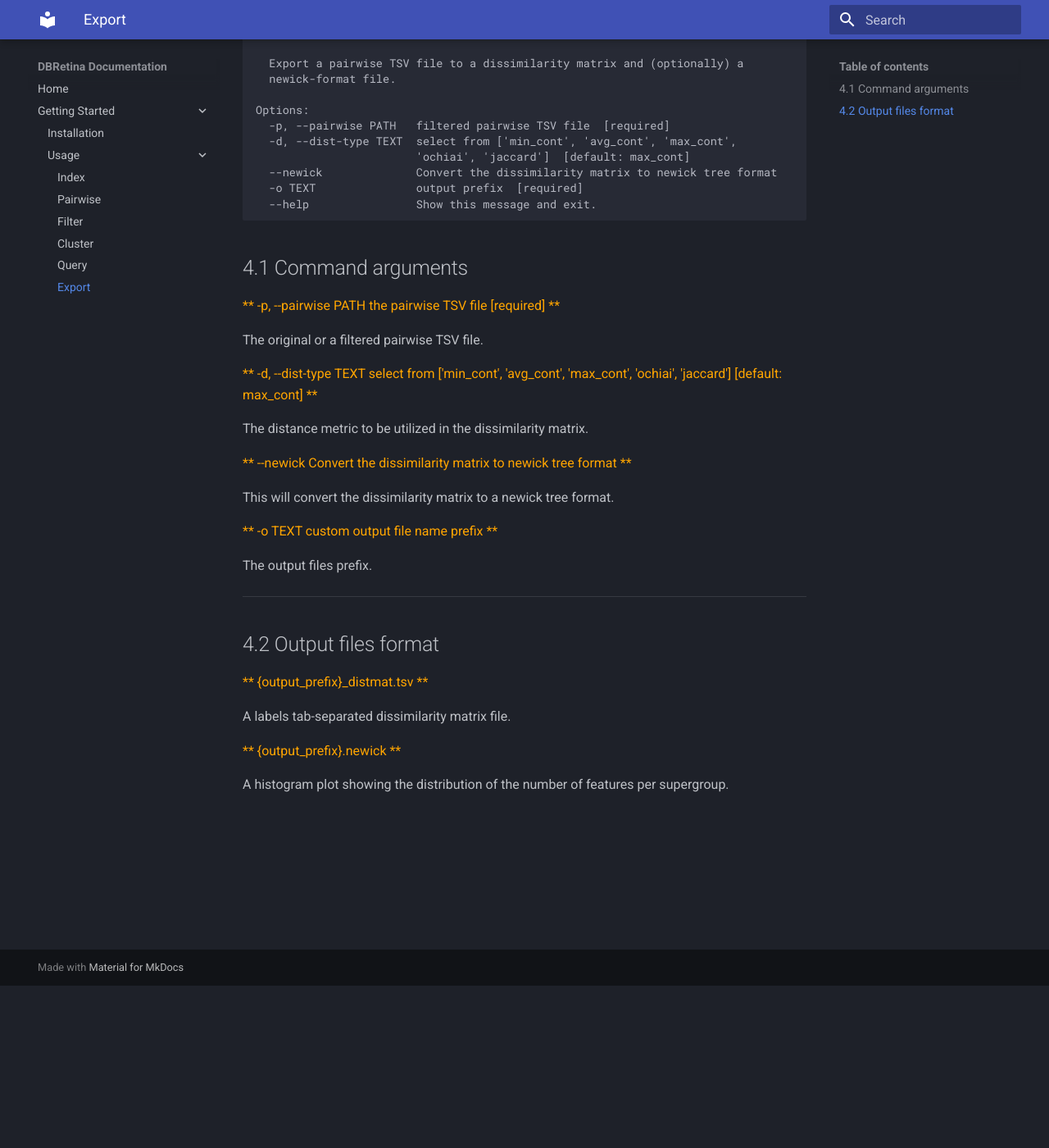
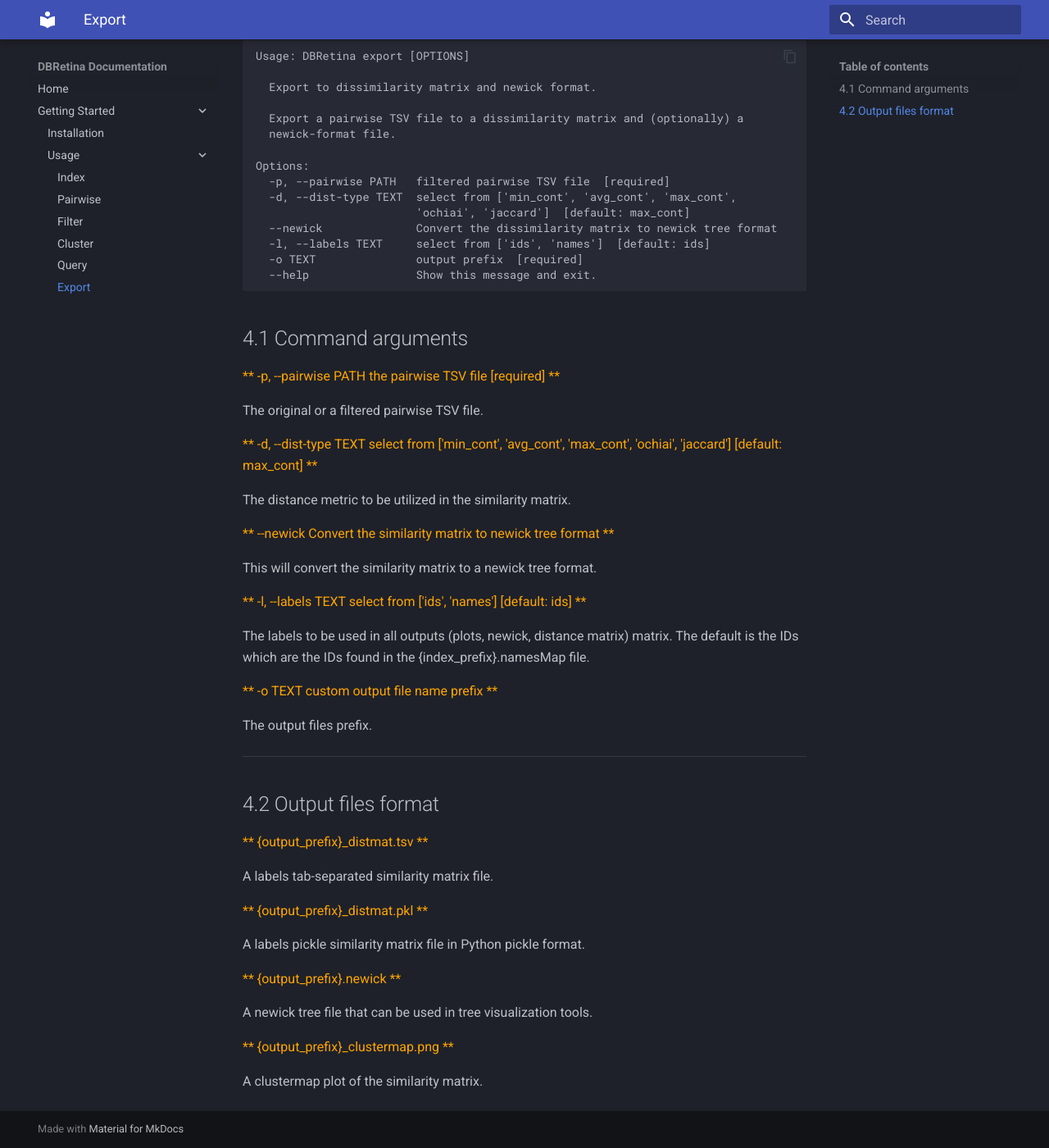
Before and after one commit to DBRetina/docs, an MkDocs documentation site: the page built from docs/usage/dbretina_export.md, in a window 1280 px wide and 1400 px high, scrolled down 198 px. Shown: the whole window at 82% size. Built offline with MkDocs 1.6.1 and Material for MkDocs 9.7.7, drawn with Linux system fonts in a browser that asks for light colours; some of the changed text lies outside the part shown.

Commit message:
docs update

````diff
--- a/docs/usage/dbretina_export.md
+++ b/docs/usage/dbretina_export.md
@@ -1,4 +1,6 @@
 # 4. Export
+
+The Export command converts the pairwise TSV file to a dissimilarity matrix and (optionally) a newick-format file.
 
 ```
 Usage: DBRetina export [OPTIONS]
@@ -13,9 +15,9 @@
   -d, --dist-type TEXT  select from ['min_cont', 'avg_cont', 'max_cont',
                         'ochiai', 'jaccard']  [default: max_cont]
   --newick              Convert the dissimilarity matrix to newick tree format
+  -l, --labels TEXT     select from ['ids', 'names']  [default: ids]
   -o TEXT               output prefix  [required]
   --help                Show this message and exit.
-
 ```
 
 ## 4.1 Command arguments
@@ -27,11 +29,15 @@
 
 <span style="color:orange;">** -d, --dist-type TEXT      select from ['min_cont', 'avg_cont', 'max_cont', 'ochiai', 'jaccard']  [default: max_cont] **</span>
 
-The distance metric to be utilized in the dissimilarity matrix.
+The distance metric to be utilized in the similarity matrix.
 
-<span style="color:orange;">** --newick              Convert the dissimilarity matrix to newick tree format **</span>
+<span style="color:orange;">** --newick              Convert the similarity matrix to newick tree format **</span>
 
-This will convert the dissimilarity matrix to a newick tree format.
+This will convert the similarity matrix to a newick tree format.
+
+<span style="color:orange;">** -l, --labels TEXT         select from ['ids', 'names']  [default: ids] **</span>
+
+The labels to be used in all outputs (plots, newick, distance matrix) matrix. The default is the IDs which are the IDs found in the {index_prefix}.namesMap file.
 
 <span style="color:orange;">** -o TEXT               custom output file name prefix **</span>
 
@@ -40,12 +46,21 @@
 
 ---
 
+
 ## 4.2 Output files format
 
 <span style="color:orange;">** {output_prefix}_distmat.tsv **</span>
 
-A labels tab-separated dissimilarity matrix file.
+A labels tab-separated similarity matrix file.
+
+<span style="color:orange;">** {output_prefix}_distmat.pkl **</span>
+
+A labels pickle similarity matrix file in Python pickle format.
 
 <span style="color:orange;">** {output_prefix}.newick **</span>
 
-A histogram plot showing the distribution of the number of features per supergroup.
+A newick tree file that can be used in tree visualization tools.
+
+<span style="color:orange;">** {output_prefix}_clustermap.png **</span>
+
+A clustermap plot of the similarity matrix.
````
Also changed, not shown: docs/usage/dbretina_filter.md (+16 -4 lines), 3 other files.
